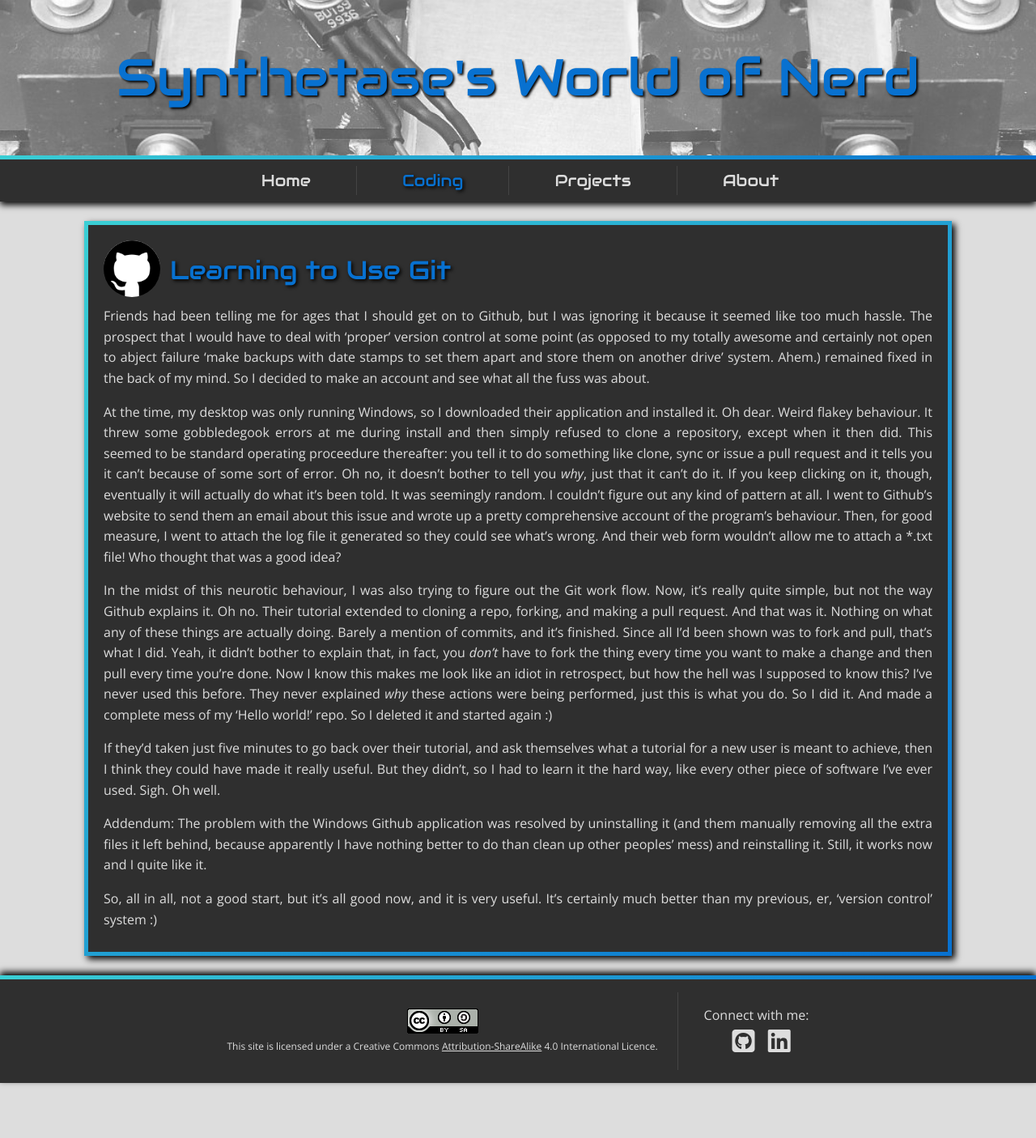
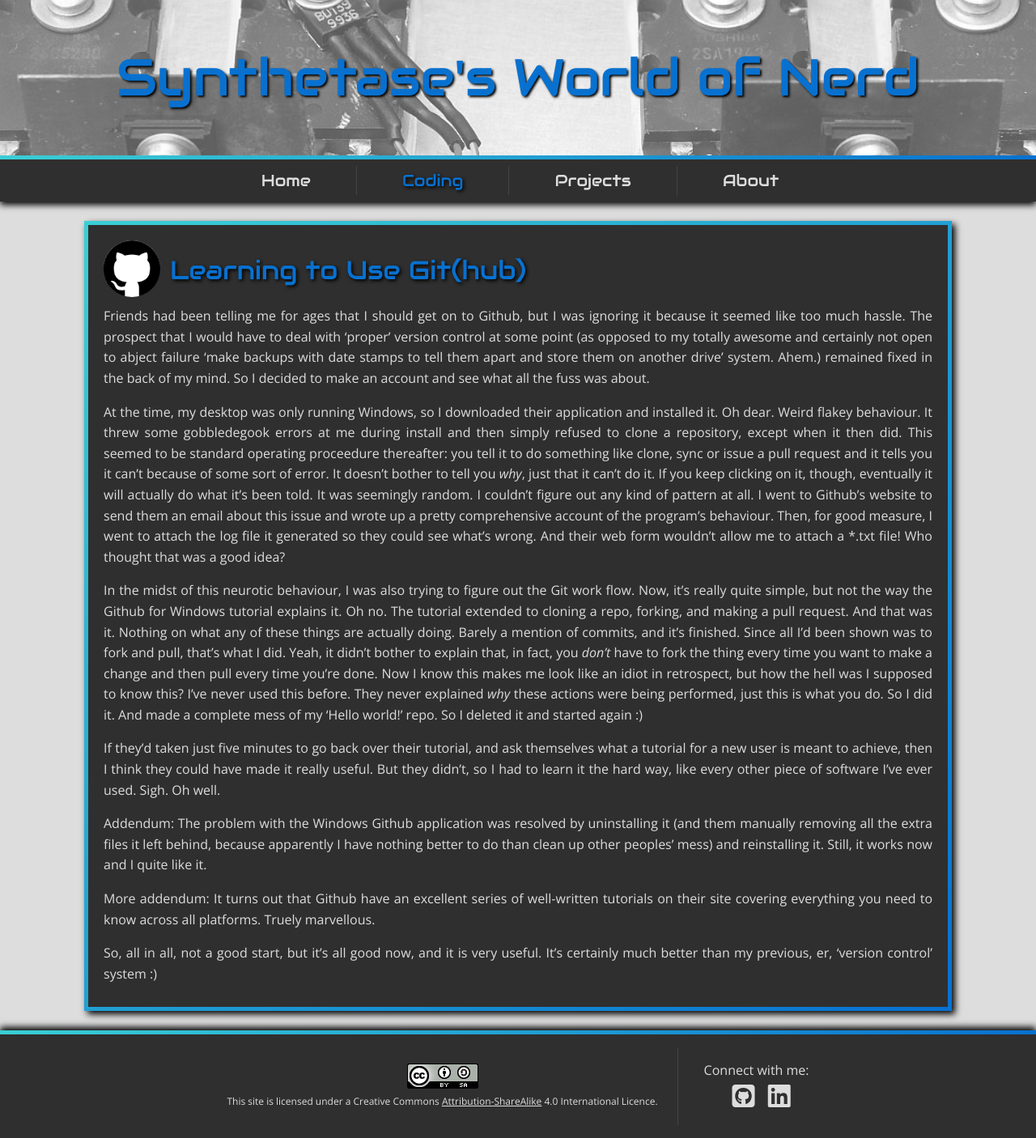
Before and after one commit to StaphSynth/StaphSynth.github.io, a Jekyll site: the page built from _posts/2016-07-21-Github.md, in a window 1280 px wide. Shown: the whole page at 81% size. Built offline with Jekyll 4.4.1, drawn with Linux system fonts in a browser that asks for light colours; nearby versions of some CDN libraries; before the commit the page ends 1338 px from its top, so only the background shows below that.

Commit message:
Fixed minor styling issue. Clarified a couple of things in a post.

```diff
--- a/_posts/2016-07-21-Github.md
+++ b/_posts/2016-07-21-Github.md
@@ -1,6 +1,6 @@
 ---
 layout: common
-title: Learning to Use Git
+title: Learning to Use Git(hub)
 imageSource: /img/github-logo.png
 byline: Finally took the plunge...
 category: coding
@@ -8,14 +8,16 @@
 
 {% include posts.html %}
 
-Friends had been telling me for ages that I should get on to Github, but I was ignoring it because it seemed like too much hassle. The prospect that I would have to deal with 'proper' version control at some point (as opposed to my totally awesome and certainly not open to abject failure 'make backups with date stamps to set them apart and store them on another drive' system. Ahem.) remained fixed in the back of my mind. So I decided to make an account and see what all the fuss was about.
+Friends had been telling me for ages that I should get on to Github, but I was ignoring it because it seemed like too much hassle. The prospect that I would have to deal with 'proper' version control at some point (as opposed to my totally awesome and certainly not open to abject failure 'make backups with date stamps to tell them apart and store them on another drive' system. Ahem.) remained fixed in the back of my mind. So I decided to make an account and see what all the fuss was about.
 
-At the time, my desktop was only running Windows, so I downloaded their application and installed it. Oh dear. Weird flakey behaviour. It threw some gobbledegook errors at me during install and then simply refused to clone a repository, except when it then did. This seemed to be standard operating proceedure thereafter: you tell it to do something like clone, sync or issue a pull request and it tells you it can't because of some sort of error. Oh no, it doesn't bother to tell you _why_, just that it can't do it. If you keep clicking on it, though, eventually it will actually do what it's been told. It was seemingly random. I couldn't figure out any kind of pattern at all. I went to Github's website to send them an email about this issue and wrote up a pretty comprehensive account of the program's behaviour. Then, for good measure, I went to attach the log file it generated so they could see what's wrong. And their web form wouldn't allow me to attach a \*.txt file! Who thought that was a good idea?
+At the time, my desktop was only running Windows, so I downloaded their application and installed it. Oh dear. Weird flakey behaviour. It threw some gobbledegook errors at me during install and then simply refused to clone a repository, except when it then did. This seemed to be standard operating proceedure thereafter: you tell it to do something like clone, sync or issue a pull request and it tells you it can't because of some sort of error. It doesn't bother to tell you _why_, just that it can't do it. If you keep clicking on it, though, eventually it will actually do what it's been told. It was seemingly random. I couldn't figure out any kind of pattern at all. I went to Github's website to send them an email about this issue and wrote up a pretty comprehensive account of the program's behaviour. Then, for good measure, I went to attach the log file it generated so they could see what's wrong. And their web form wouldn't allow me to attach a \*.txt file! Who thought that was a good idea?
 
-In the midst of this neurotic behaviour, I was also trying to figure out the Git work flow. Now, it's really quite simple, but not the way Github explains it. Oh no. Their tutorial extended to cloning a repo, forking, and making a pull request. And that was it. Nothing on what any of these things are actually doing. Barely a mention of commits, and it's finished. Since all I'd been shown was to fork and pull, that's what I did. Yeah, it didn't bother to explain that, in fact, you _don't_ have to fork the thing every time you want to make a change and then pull every time you're done. Now I know this makes me look like an idiot in retrospect, but how the hell was I supposed to know this? I've never used this before. They never explained _why_ these actions were being performed, just this is what you do. So I did it. And made a complete mess of my 'Hello world!' repo. So I deleted it and started again :)
+In the midst of this neurotic behaviour, I was also trying to figure out the Git work flow. Now, it's really quite simple, but not the way the Github for Windows tutorial explains it. Oh no. The tutorial extended to cloning a repo, forking, and making a pull request. And that was it. Nothing on what any of these things are actually doing. Barely a mention of commits, and it's finished. Since all I'd been shown was to fork and pull, that's what I did. Yeah, it didn't bother to explain that, in fact, you _don't_ have to fork the thing every time you want to make a change and then pull every time you're done. Now I know this makes me look like an idiot in retrospect, but how the hell was I supposed to know this? I've never used this before. They never explained _why_ these actions were being performed, just this is what you do. So I did it. And made a complete mess of my 'Hello world!' repo. So I deleted it and started again :)
 
 If they'd taken just five minutes to go back over their tutorial, and ask themselves what a tutorial for a new user is meant to achieve, then I think they could have made it really useful. But they didn't, so I had to learn it the hard way, like every other piece of software I've ever used. Sigh. Oh well.
 
 Addendum: The problem with the Windows Github application was resolved by uninstalling it (and them manually removing all the extra files it left behind, because apparently I have nothing better to do than clean up other peoples' mess) and reinstalling it. Still, it works now and I quite like it.
 
+More addendum: It turns out that Github have an excellent series of well-written tutorials on their site covering everything you need to know across all platforms. Truely marvellous.
+
 So, all in all, not a good start, but it's all good now, and it is very useful. It's certainly much better than my previous, er, 'version control' system :)
--- a/css/main.css
+++ b/css/main.css
@@ -321,6 +321,10 @@
 .postList a {
 	text-shadow: 2px 2px 4px #000;
 	padding: 0.5rem 0;
+}
+
+.postTitle a {
+	outline: 0;
 }
 
 blockquote, .highlight {
```
